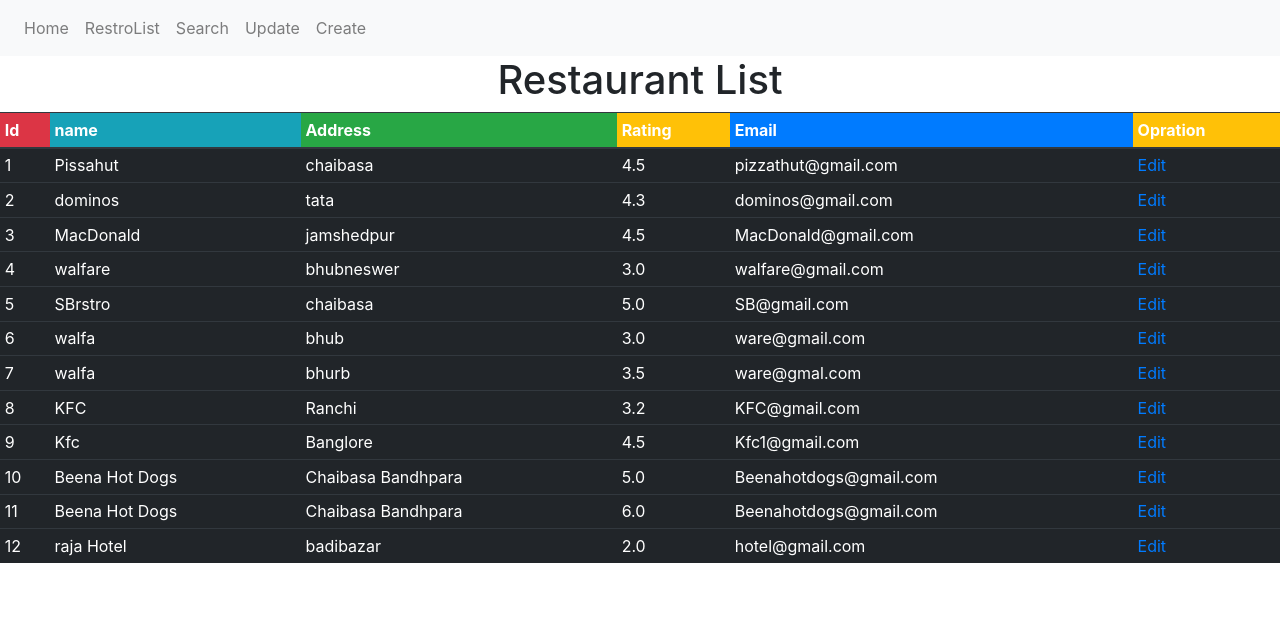
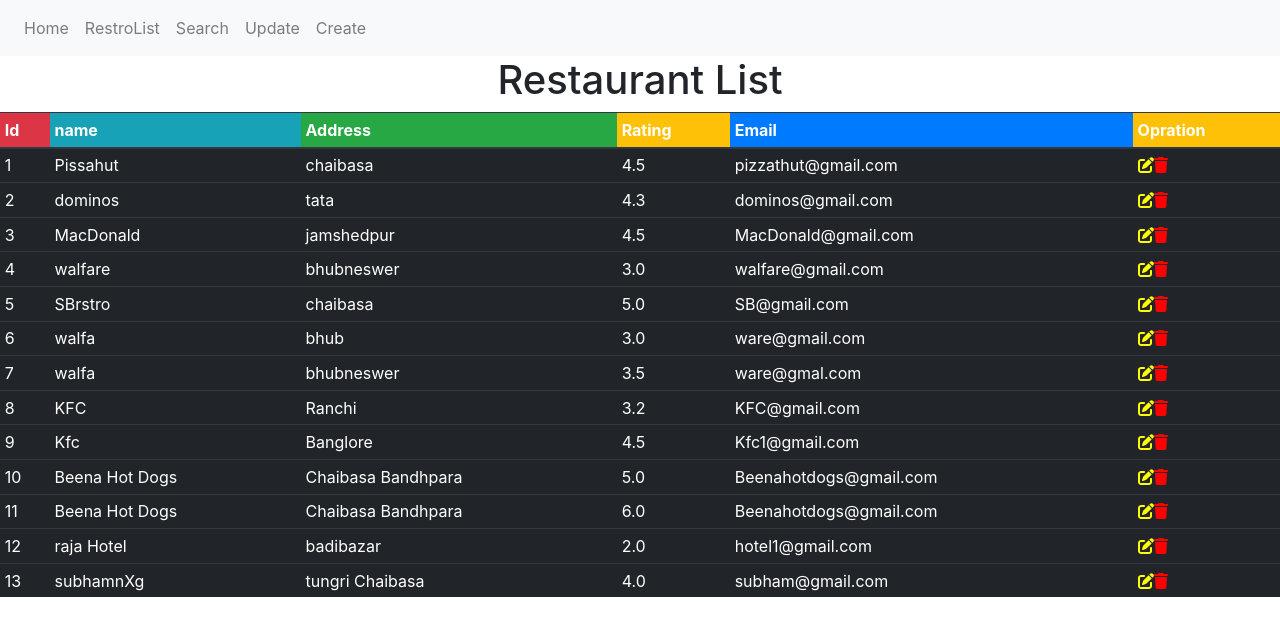
Before and after one commit to SukhdebPatra/client, a React (Create React App) app: page /List in a window 1280 px wide. Shown: the top 636 px of the page. Built offline with nearby package versions, Linux system fonts and the light colour scheme; data requests are answered from the project's data file.

Commit message:
Edit completed

```diff
--- a/db.json
+++ b/db.json
@@ -43,11 +43,11 @@
       "id": 6
     },
     {
-      "id": 7,
       "name": "walfa",
-      "address": "bhurb",
+      "email": "ware@gmal.com",
       "rating": "3.5",
-      "email": "ware@gmal.com"
+      "address": "bhubneswer",
+      "id": 7
     },
     {
       "name": "KFC",
@@ -79,10 +79,17 @@
     },
     {
       "name": "raja Hotel",
-      "email": "hotel@gmail.com",
+      "email": "hotel1@gmail.com",
       "rating": "2.0",
       "address": "badibazar",
       "id": 12
+    },
+    {
+      "name": "subhamnXg",
+      "email": "subham@gmail.com",
+      "rating": "4.0",
+      "address": "tungri Chaibasa",
+      "id": 13
     }
   ]
 }
--- a/package.json
+++ b/package.json
@@ -3,6 +3,10 @@
   "version": "0.1.0",
   "private": true,
   "dependencies": {
+    "@fortawesome/fontawesome-free": "^6.1.1",
+    "@fortawesome/fontawesome-svg-core": "^6.1.1",
+    "@fortawesome/free-solid-svg-icons": "^6.1.1",
+    "@fortawesome/react-fontawesome": "^0.1.18",
     "@testing-library/jest-dom": "^5.16.4",
     "@testing-library/react": "^13.1.1",
     "@testing-library/user-event": "^13.5.0",
--- a/src/Component/RestoList.jsx
+++ b/src/Component/RestoList.jsx
@@ -1,4 +1,7 @@
 import React, { useEffect, useState } from "react";
+import { FontAwesomeIcon } from '@fortawesome/react-fontawesome'
+import {faEdit,faTrash} from '@fortawesome/free-solid-svg-icons'
+
 
 import {Link} from 'react-router-dom'
 
@@ -48,7 +51,8 @@ const RestoList = () => {
                 <td>{ele.address}</td>
                 <td>{ele.rating}</td>
                 <td>{ele.email}</td>
-                <td> <Link  to={"/update/"+ele.id}>Edit</Link></td>
+                <td> <Link  to={"/update/"+ele.id}><FontAwesomeIcon icon={faEdit }color='yellow'/></Link>
+                <Link  to={"/update/"+ele.id}><FontAwesomeIcon icon={faTrash }color='red'/></Link></td>
               </tr>
 
             )
--- a/src/Component/RestoUpdate.jsx
+++ b/src/Component/RestoUpdate.jsx
@@ -36,6 +36,7 @@ const RestoUpdate = () => {
     });
     result = await result.json();
     console.log(result);
+    nevigate("/list");
   };
 
   return (
```
Also changed, not shown: 1 other file (tests, documents, lock files or other folders).
